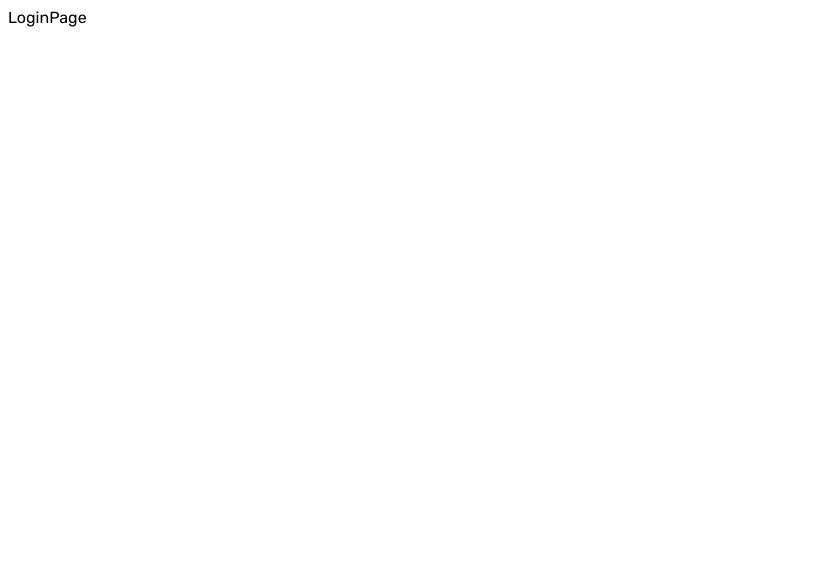
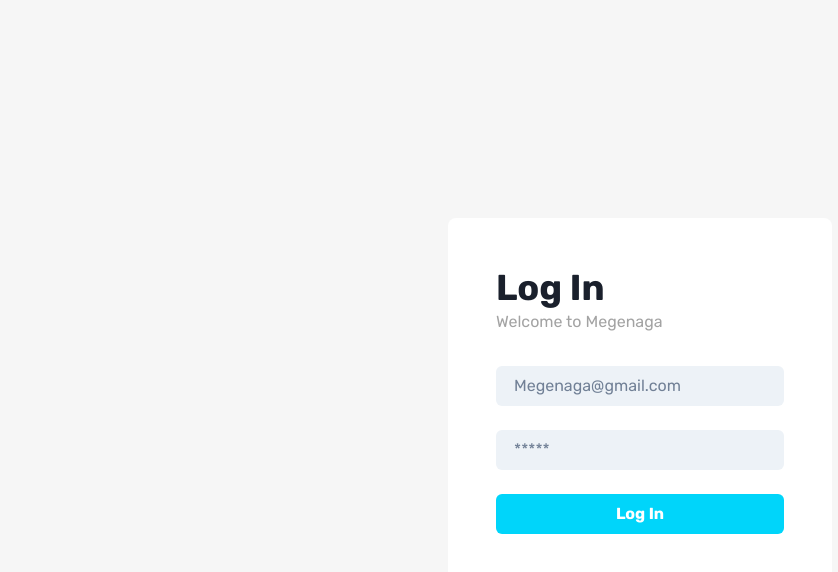
Before and after one commit to leomarker/Megenaga, a React (Vite) app in the folder client/: page / in a window 1280 px wide. Shown: the top 572 px of the page, without its empty margins (0-838 px from the left). Built offline with nearby package versions, Linux system fonts and the light colour scheme.

Commit message:
adding charka to the project

```diff
--- a/client/package.json
+++ b/client/package.json
@@ -9,6 +9,7 @@
     "preview": "vite preview"
   },
   "dependencies": {
+    "@chakra-ui/react": "^2.5.1",
     "@emotion/react": "^11.10.6",
     "@emotion/styled": "^11.10.6",
     "@mui/icons-material": "^5.11.9",
@@ -16,6 +17,7 @@
     "@reduxjs/toolkit": "^1.9.3",
     "dotenv": "^16.0.3",
     "formik": "^2.2.9",
+    "framer-motion": "^9.0.7",
     "react": "^18.2.0",
     "react-dom": "^18.2.0",
     "react-dropzone": "^14.2.3",
--- a/client/src/App.jsx
+++ b/client/src/App.jsx
@@ -3,24 +3,18 @@ import HomePage from "./scenes/homepage";
 import LoginPage from "./scenes/loginpage";
 import ProfilePage from "./scenes/profilepage";
 import { useMemo } from "react";
-import { CssBaseline, ThemeProvider } from "@mui/material";
-import { createTheme } from "@mui/material/styles";
-import { themeSettings } from "./theme";
-import { useSelector } from "react-redux";
 
 function App() {
-  const mode = useSelector((state) => state.mode);
-  const theme = useMemo(() => createTheme(themeSettings(mode)), [mode]);
+  // const mode = useSelector((state) => state.mode);
+  // const theme = useMemo(() => createTheme(themeSettings(mode)), [mode]);
   return (
     <div className="app">
       <BrowserRouter>
-        <ThemeProvider theme={theme}>
-          <Routes>
-            <Route path="/" element={<LoginPage />}></Route>
-            <Route path="/home" element={<HomePage />}></Route>
-            <Route path="/profile/:userId" element={<ProfilePage />}></Route>
-          </Routes>
-        </ThemeProvider>
+        <Routes>
+          <Route path="/" element={<LoginPage />}></Route>
+          <Route path="/home" element={<HomePage />}></Route>
+          <Route path="/profile/:userId" element={<ProfilePage />}></Route>
+        </Routes>
       </BrowserRouter>
     </div>
   );
--- a/client/src/main.jsx
+++ b/client/src/main.jsx
@@ -17,8 +17,8 @@ import {
 } from "redux-persist";
 import storage from "redux-persist/lib/storage";
 import { PersistGate } from "redux-persist/integration/react";
-import logger from "redux-logger";
-
+import { ChakraProvider } from "@chakra-ui/react";
+import theme from "./theme";
 const persistConfig = { key: "root", storage, version: 1 };
 const persistedReducer = persistReducer(persistConfig, authReducer);
 
@@ -36,7 +36,9 @@ ReactDOM.createRoot(document.getElementById("root")).render(
   <React.StrictMode>
     <Provider store={store}>
       <PersistGate loading={null} persistor={persistStore(store)}>
-        <App />
+        <ChakraProvider theme={theme}>
+          <App />
+        </ChakraProvider>
       </PersistGate>
     </Provider>
   </React.StrictMode>
--- a/client/src/scenes/loginpage/index.jsx
+++ b/client/src/scenes/loginpage/index.jsx
@@ -1,7 +1,38 @@
 import React from "react";
+import { Button, Flex, Heading, Input, Text, Box } from "@chakra-ui/react";
+import { useTheme } from "@chakra-ui/react";
 
 const LoginPage = () => {
-  return <div>LoginPage</div>;
+  const theme = useTheme();
+  return (
+    <>
+      <Flex
+        height="100vh"
+        alignItems="center"
+        bg="background.default"
+        justifyContent="center"
+      >
+        <Flex direction="column" bg="background.alt" p="12" w="30%" rounded="8">
+          <Box mb="8">
+            <Heading color="">Log In</Heading>
+            <Text fontWeight="fontWeights.hairline" color="neutral.medium">
+              Welcome to Megenaga
+            </Text>
+          </Box>
+
+          <Input
+            placeholder="Megenaga@gmail.com"
+            variant="filled"
+            mb="6"
+          ></Input>
+          <Input placeholder="*****" variant="filled" mb="6"></Input>
+          <Button bg="primary.main" color="background.alt">
+            Log In
+          </Button>
+        </Flex>
+      </Flex>
+    </>
+  );
 };
 
 export default LoginPage;
--- a/client/src/theme.js
+++ b/client/src/theme.js
@@ -1,5 +1,113 @@
 // color design tokens export
-export const colorTokens = {
+// export const colorTokens = {
+//   grey: {
+//     0: "#FFFFFF",
+//     10: "#F6F6F6",
+//     50: "#F0F0F0",
+//     100: "#E0E0E0",
+//     200: "#C2C2C2",
+//     300: "#A3A3A3",
+//     400: "#858585",
+//     500: "#666666",
+//     600: "#4D4D4D",
+//     700: "#333333",
+//     800: "#1A1A1A",
+//     900: "#0A0A0A",
+//     1000: "#000000",
+//   },
+//   primary: {
+//     50: "#E6FBFF",
+//     100: "#CCF7FE",
+//     200: "#99EEFD",
+//     300: "#66E6FC",
+//     400: "#33DDFB",
+//     500: "#00D5FA",
+//     600: "#00A0BC",
+//     700: "#006B7D",
+//     800: "#00353F",
+//     900: "#001519",
+//   },
+// };
+
+// mui theme settings
+// export const themeSettings = (mode) => {
+//   return {
+//     palette: {
+//       mode: mode,
+//       ...(mode === "dark"
+//         ? {
+//             // palette values for dark mode
+//             primary: {
+//               dark: colorTokens.primary[200],
+//               main: colorTokens.primary[500],
+//               light: colorTokens.primary[800],
+//             },
+//             neutral: {
+//               dark: colorTokens.grey[100],
+//               main: colorTokens.grey[200],
+//               mediumMain: colorTokens.grey[300],
+//               medium: colorTokens.grey[400],
+//               light: colorTokens.grey[700],
+//             },
+//             background: {
+//               default: colorTokens.grey[900],
+//               alt: colorTokens.grey[800],
+//             },
+//           }
+//         : {
+//             // palette values for light mode
+//             primary: {
+//               dark: colorTokens.primary[700],
+//               main: colorTokens.primary[500],
+//               light: colorTokens.primary[50],
+//             },
+//             neutral: {
+//               dark: colorTokens.grey[700],
+//               main: colorTokens.grey[500],
+//               mediumMain: colorTokens.grey[400],
+//               medium: colorTokens.grey[300],
+//               light: colorTokens.grey[50],
+//             },
+//             background: {
+//               default: colorTokens.grey[10],
+//               alt: colorTokens.grey[0],
+//             },
+//           }),
+//     },
+//     typography: {
+//       fontFamily: ["Rubik", "sans-serif"].join(","),
+//       fontSize: 12,
+//       h1: {
+//         fontFamily: ["Rubik", "sans-serif"].join(","),
+//         fontSize: 40,
+//       },
+//       h2: {
+//         fontFamily: ["Rubik", "sans-serif"].join(","),
+//         fontSize: 32,
+//       },
+//       h3: {
+//         fontFamily: ["Rubik", "sans-serif"].join(","),
+//         fontSize: 24,
+//       },
+//       h4: {
+//         fontFamily: ["Rubik", "sans-serif"].join(","),
+//         fontSize: 20,
+//       },
+//       h5: {
+//         fontFamily: ["Rubik", "sans-serif"].join(","),
+//         fontSize: 16,
+//       },
+//       h6: {
+//         fontFamily: ["Rubik", "sans-serif"].join(","),
+//         fontSize: 14,
+//       },
+//     },
+//   };
+// };
+
+import { extendTheme } from "@chakra-ui/react";
+
+const colors = {
   grey: {
     0: "#FFFFFF",
     10: "#F6F6F6",
@@ -28,79 +136,83 @@ export const colorTokens = {
     900: "#001519",
   },
 };
-
-// mui theme settings
-export const themeSettings = (mode) => {
-  return {
-    palette: {
-      mode: mode,
-      ...(mode === "dark"
-        ? {
-            // palette values for dark mode
+// example theme
+const theme = extendTheme({
+  colors: {
     primary: {
-              dark: colorTokens.primary[200],
-              main: colorTokens.primary[500],
-              light: colorTokens.primary[800],
+      dark: colors.primary[700],
+      main: colors.primary[500],
+      light: colors.primary[50],
     },
     neutral: {
-              dark: colorTokens.grey[100],
-              main: colorTokens.grey[200],
-              mediumMain: colorTokens.grey[300],
-              medium: colorTokens.grey[400],
-              light: colorTokens.grey[700],
+      dark: colors.grey[700],
+      main: colors.grey[500],
+      mediumMain: colors.grey[400],
+      medium: colors.grey[300],
+      light: colors.grey[50],
     },
     background: {
-              default: colorTokens.grey[900],
-              alt: colorTokens.grey[800],
-            },
-          }
-        : {
-            // palette values for light mode
-            primary: {
-              dark: colorTokens.primary[700],
-              main: colorTokens.primary[500],
-              light: colorTokens.primary[50],
-            },
-            neutral: {
-              dark: colorTokens.grey[700],
-              main: colorTokens.grey[500],
-              mediumMain: colorTokens.grey[400],
-              medium: colorTokens.grey[300],
-              light: colorTokens.grey[50],
-            },
-            background: {
-              default: colorTokens.grey[10],
-              alt: colorTokens.grey[0],
-            },
-          }),
-    },
-    typography: {
-      fontFamily: ["Rubik", "sans-serif"].join(","),
-      fontSize: 12,
-      h1: {
-        fontFamily: ["Rubik", "sans-serif"].join(","),
-        fontSize: 40,
-      },
-      h2: {
-        fontFamily: ["Rubik", "sans-serif"].join(","),
-        fontSize: 32,
-      },
-      h3: {
-        fontFamily: ["Rubik", "sans-serif"].join(","),
-        fontSize: 24,
-      },
-      h4: {
-        fontFamily: ["Rubik", "sans-serif"].join(","),
-        fontSize: 20,
-      },
-      h5: {
-        fontFamily: ["Rubik", "sans-serif"].join(","),
-        fontSize: 16,
-      },
-      h6: {
-        fontFamily: ["Rubik", "sans-serif"].join(","),
-        fontSize: 14,
+      default: colors.grey[10],
+      alt: colors.grey[0],
     },
   },
-  };
-};
+
+  fonts: {
+    body: "Rubik, sans-serif",
+    heading: "Rubik, sans-serif",
+    mono: "Rubik, sans-serif",
+  },
+  fontSizes: {
+    xs: "0.75rem",
+    sm: "0.875rem",
+    md: "1rem",
+    lg: "1.125rem",
+    xl: "1.25rem",
+    "2xl": "1.5rem",
+    "3xl": "1.875rem",
+    "4xl": "2.25rem",
+    "5xl": "3rem",
+    "6xl": "3.75rem",
+    "7xl": "4.5rem",
+    "8xl": "6rem",
+    "9xl": "8rem",
+  },
+  fontWeights: {
+    hairline: 100,
+    thin: 200,
+    light: 300,
+    normal: 400,
+    medium: 500,
+    semibold: 600,
+    bold: 700,
+    extrabold: 800,
+    black: 900,
+  },
+  lineHeights: {
+    normal: "normal",
+    none: 1,
+    shorter: 1.25,
+    short: 1.375,
+    base: 1.5,
+    tall: 1.625,
+    taller: "2",
+    3: ".75rem",
+    4: "1rem",
+    5: "1.25rem",
+    6: "1.5rem",
+    7: "1.75rem",
+    8: "2rem",
+    9: "2.25rem",
+    10: "2.5rem",
+  },
+  letterSpacings: {
+    tighter: "-0.05em",
+    tight: "-0.025em",
+    normal: "0",
+    wide: "0.025em",
+    wider: "0.05em",
+    widest: "0.1em",
+  },
+});
+
+export default theme;
```
Also changed, not shown: client/src/components/FlexBetween.jsx (added, +10 -0 lines), client/src/scenes/navbar/index.jsx (+42 -1 lines), 1 other file (tests, documents, lock files or other folders). Lines whose indentation alone changed are shown as unchanged.
